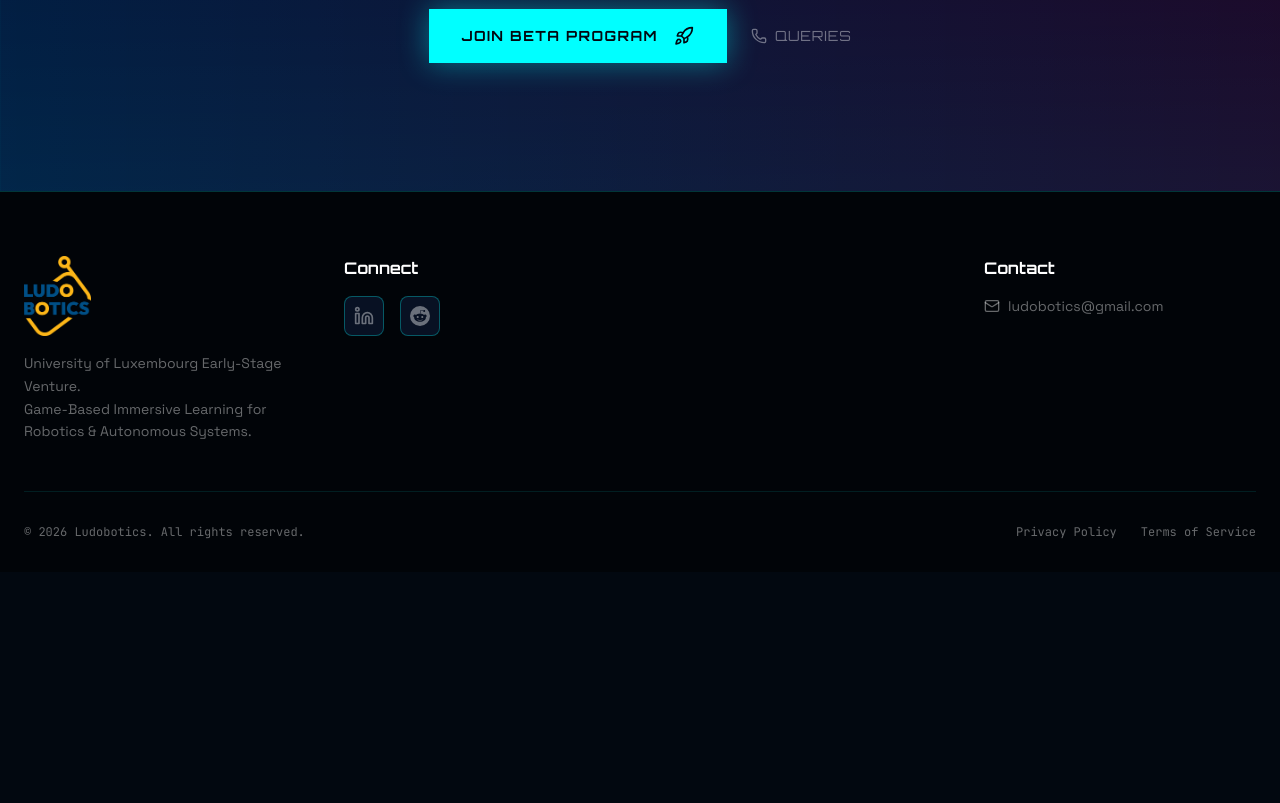
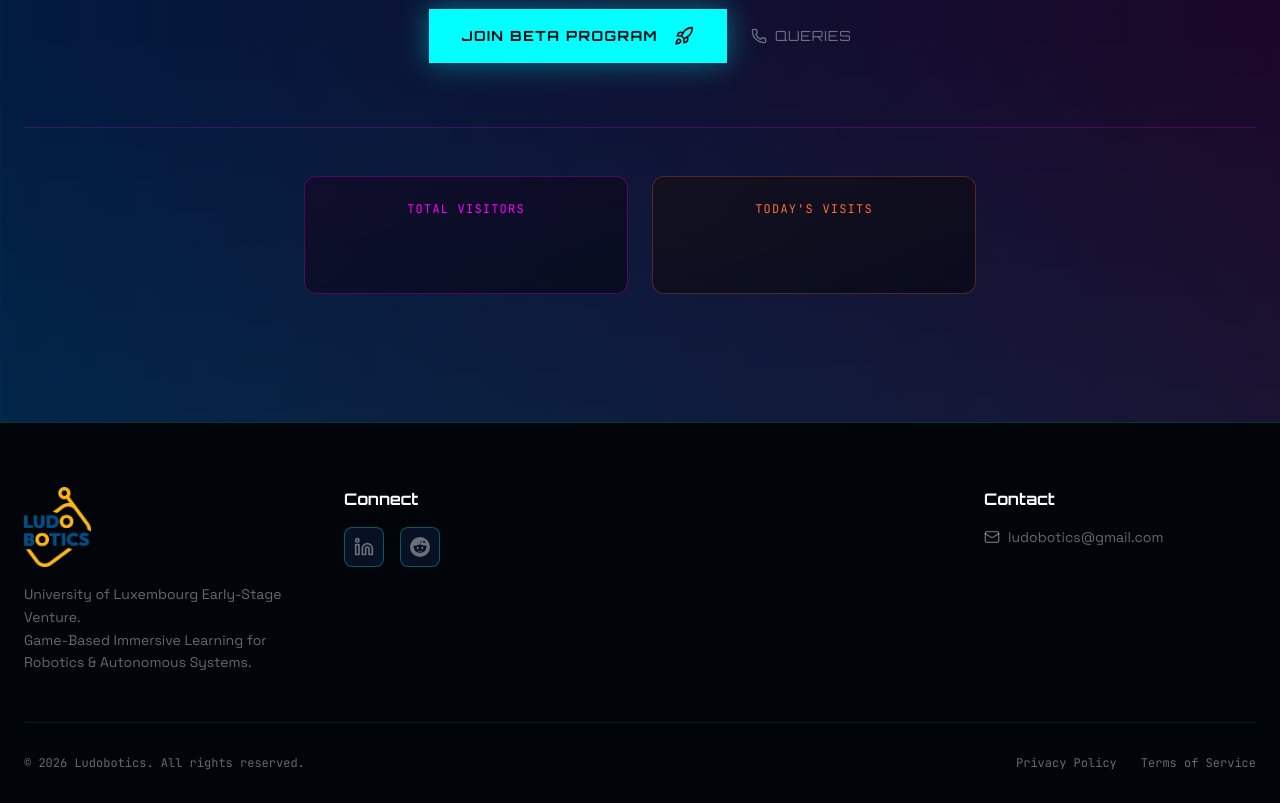
Before and after one commit to LUdobotics/website, a React (Vite) app: page / in a window 1280 px wide. Shown: the part 5320-6123 px from the top of the page. Before the commit the page ends 5892 px from the top, so only its background shows below. Built offline with nearby package versions, Linux system fonts and the light colour scheme; grey boxes are pictures that could not be loaded.

Commit message:
Add Microsoft Clarity, LibreCounter view counters, and view counter section

```diff
--- a/components/CTA.tsx
+++ b/components/CTA.tsx
@@ -50,6 +50,49 @@ export const CTA: React.FC<CTAProps> = ({ onOpenBeta }) => {
               Queries
             </a>
           </div>
+
+          {/* View Counter Section - Using LibreCounter */}
+          <motion.div
+            initial={{ opacity: 0, y: 20 }}
+            whileInView={{ opacity: 1, y: 0 }}
+            viewport={{ once: true }}
+            transition={{ duration: 0.5, delay: 0.3 }}
+            className="mt-16 pt-12 border-t border-ludo-magenta/20"
+          >
+            <div className="grid grid-cols-1 md:grid-cols-2 gap-6 max-w-2xl mx-auto">
+              {/* Total Visitors */}
+              <div className="bg-ludo-deep/60 border border-ludo-magenta/30 rounded-xl p-6 relative overflow-hidden group">
+                <div className="absolute inset-0 bg-gradient-to-br from-ludo-magenta/5 to-transparent" />
+                <div className="relative z-10">
+                  <div className="flex items-center justify-center gap-2 mb-3">
+                    <span className="font-mono text-xs text-ludo-magenta uppercase tracking-widest">Total Visitors</span>
+                  </div>
+                  <object
+                    type="text/html"
+                    data="https://librecounter.org/counter/ludobotics.com.html"
+                    className="w-full h-10"
+                    title="Total Visitors"
+                  />
+                </div>
+              </div>
+
+              {/* Today's Visits */}
+              <div className="bg-ludo-deep/60 border border-ludo-orange/30 rounded-xl p-6 relative overflow-hidden group">
+                <div className="absolute inset-0 bg-gradient-to-br from-ludo-orange/5 to-transparent" />
+                <div className="relative z-10">
+                  <div className="flex items-center justify-center gap-2 mb-3">
+                    <span className="font-mono text-xs text-ludo-orange uppercase tracking-widest">Today's Visits</span>
+                  </div>
+                  <object
+                    type="text/html"
+                    data="https://librecounter.org/counter/ludobotics.com/now.html"
+                    className="w-full h-10"
+                    title="Today's Visits"
+                  />
+                </div>
+              </div>
+            </div>
+          </motion.div>
         </motion.div>
       </div>
     </Section>
--- a/index.html
+++ b/index.html
@@ -2,6 +2,14 @@
 <html lang="en">
 
 <head>
+  <!-- Microsoft Clarity -->
+  <script type="text/javascript">
+    (function(c,l,a,r,i,t,y){
+        c[a]=c[a]||function(){(c[a].q=c[a].q||[]).push(arguments)};
+        t=l.createElement(r);t.async=1;t.src="https://www.clarity.ms/tag/"+i;
+        y=l.getElementsByTagName(r)[0];y.parentNode.insertBefore(t,y);
+    })(window, document, "clarity", "script", "waq6fdu344");
+  </script>
   <meta charset="utf-8" />
   <meta name="viewport" content="width=device-width, initial-scale=1" />
   <meta name="theme-color" content="#020810" />
```
Also changed, not shown: declarations.d.ts (+7 -0 lines).
